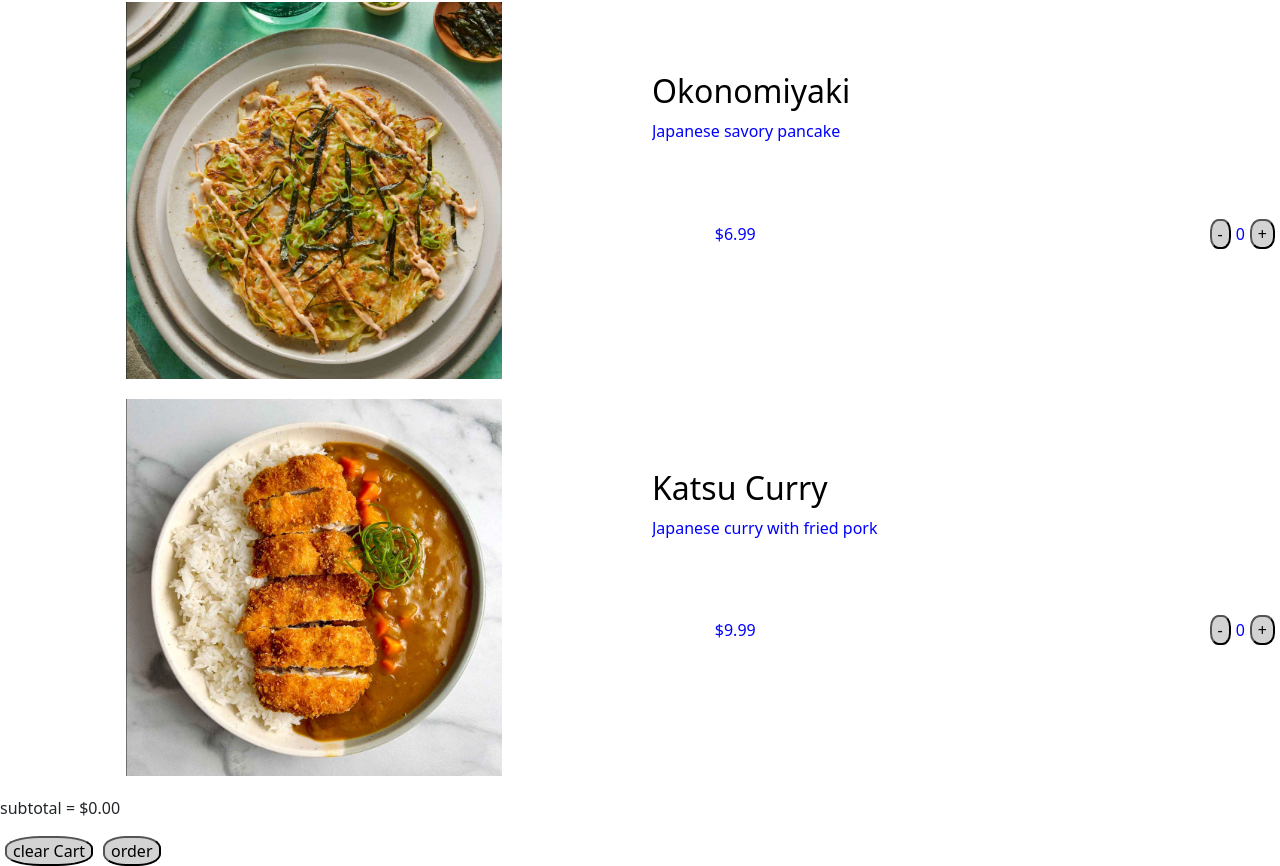
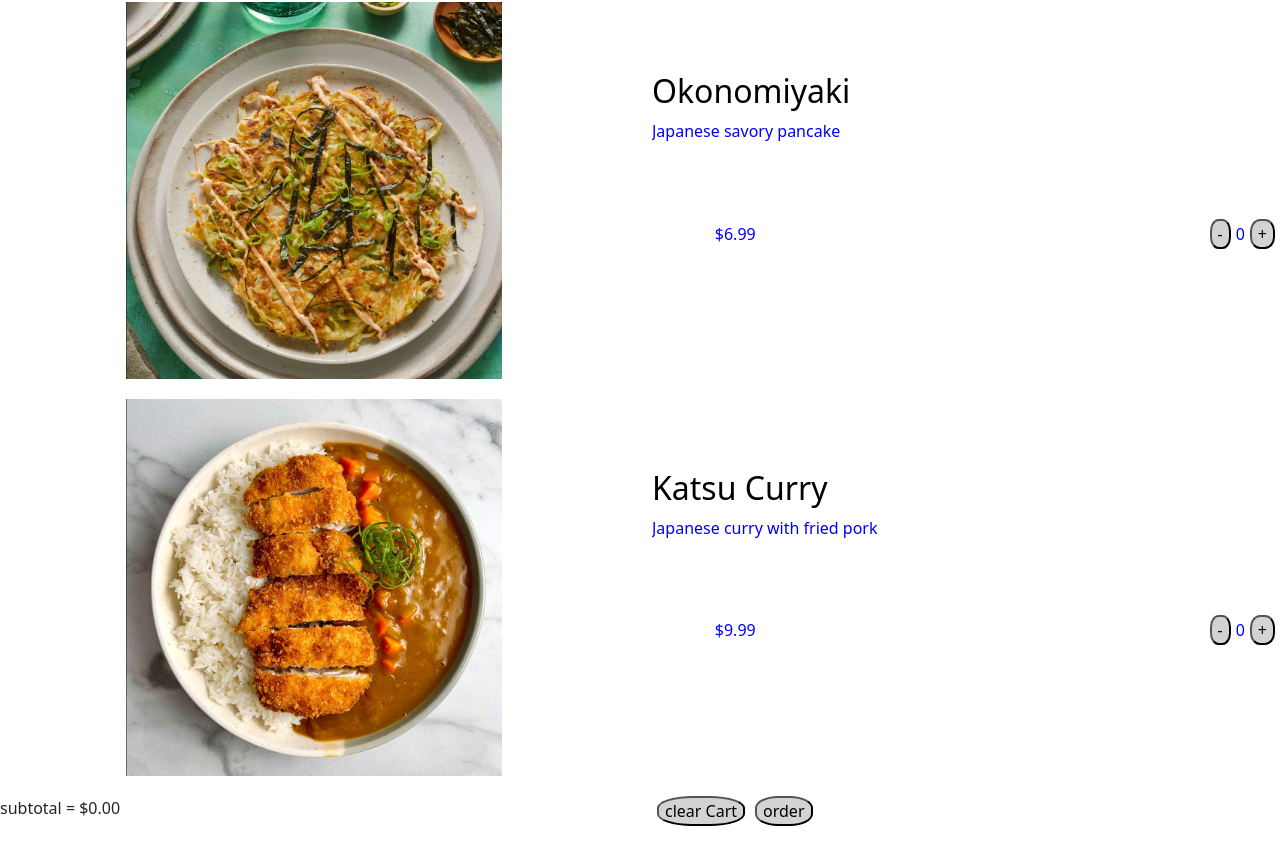
Before and after one commit to mrblainebaker/cs378-p4, a React (Create React App) app: page / in a window 1280 px wide. Shown: the part 3127-3993 px from the top of the page. After the commit the page ends 3963 px from the top, so only its background shows below. Built offline with nearby package versions, Linux system fonts and the light colour scheme.

Commit message:
total and clear and order buttons need to be fixed

```diff
--- a/src/App.js
+++ b/src/App.js
@@ -168,10 +168,17 @@ function App() {
       </div>
     <div>
       <div className="total">
-        <p>subtotal = ${subtotal.toFixed(2)}</p>
+        <div className="row">
+          <div className="col">
+            <p>subtotal = ${subtotal.toFixed(2)}</p>
+          </div>
+          <div className="col">
+            <button onClick={clearAll} className="button">clear Cart</button>
+            <button onClick={placeOrder} className="button">order</button>
+          </div>
+        </div>
 
-        <button onClick={clearAll} className="button">clear Cart</button>
-        <button onClick={placeOrder} className="button">order</button>
+
       </div>
     </div>
     </div>
```
